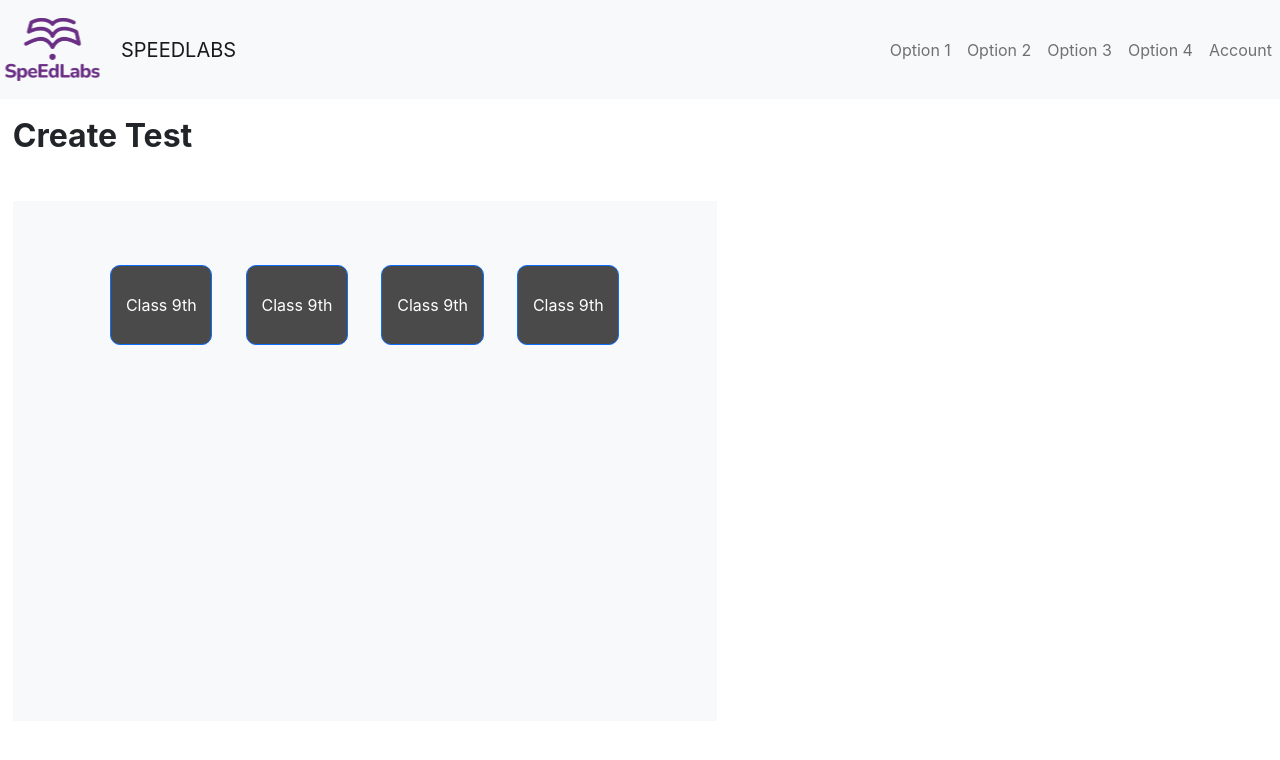
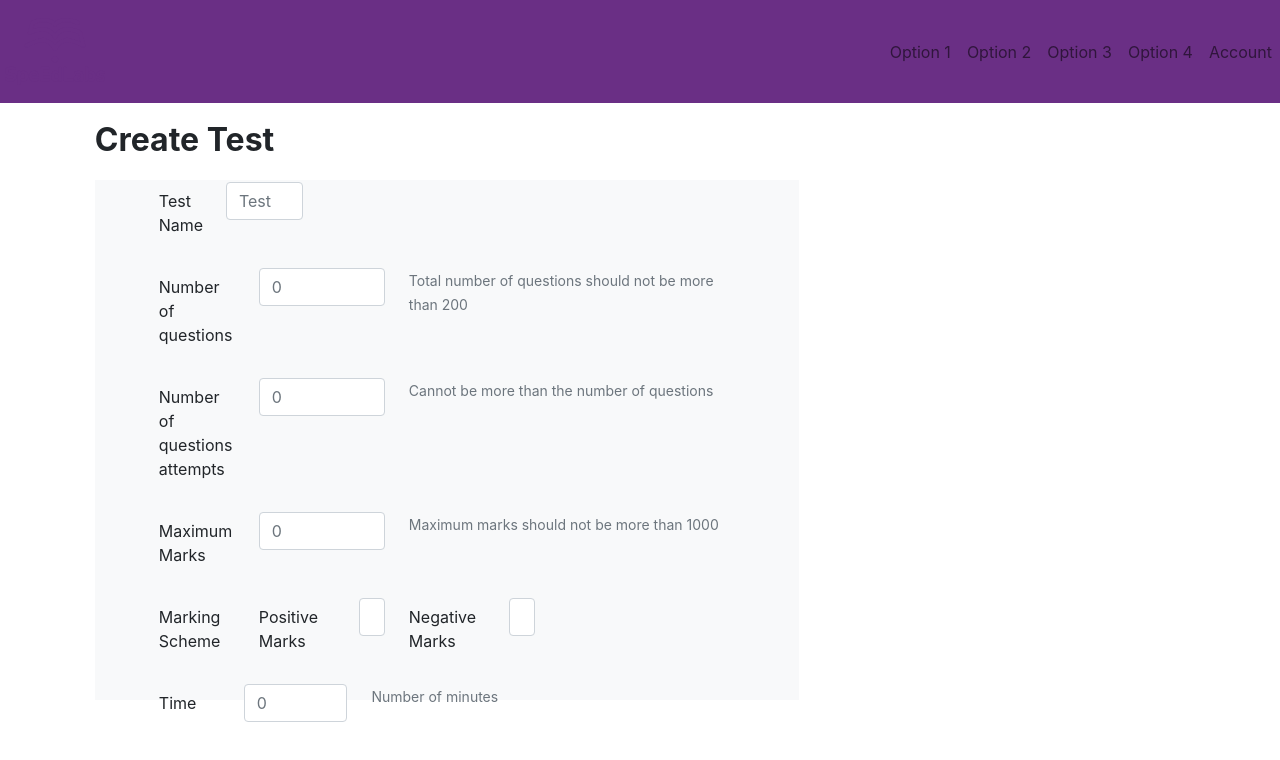
Before and after one commit to sumitshinde2608/SLTestCreationModule, a React (Create React App) app: page / in a window 1280 px wide. Shown: the top 760 px of the page. Built offline with nearby package versions, Linux system fonts and the light colour scheme.

Commit message:
converssion into new UI frames

```diff
--- a/src/App.js
+++ b/src/App.js
@@ -1,7 +1,7 @@
 import React from "react";
-import Navbar from "./Components/Navbar";
+import Navbar from "./Components/Navbar/Navbar";
 import Test from "./Containers/SelectTestDetails/SelectTestDetails";
-import Course from "./Containers/SelectCourseDetails/SelectCourseDetails";
+// import Course from "./Containers/SelectCourseDetails/SelectCourseDetails";
 import "./App.css";
 import { Button } from "react-bootstrap";
 
@@ -9,14 +9,15 @@ const App = () => {
 	return (
 		<div>
 			<Navbar />
-			<div style={{ padding: "1vw" }}>
-				<p style={{ fontSize: "2rem" }}>
-					<strong>Create Test</strong>
-				</p>
-				{/* <Test /> */}
-			</div>
-			<div style={{ padding: "1vw" }}>
-				<Course />
+
+			<div className='container'>
+				<div style={{ padding: "1vw" }}>
+					<p style={{ fontSize: "2rem" }}>
+						<strong>Create Test</strong>
+					</p>
+					<Test />
+				</div>
+				{/* <div style={{ padding: "1vw" }}><Course /></div> */}
 			</div>
 		</div>
 	);
--- /dev/null
+++ b/src/Components/Navbar/Navbar.css
@@ -0,0 +1,3 @@
+.custom-navbar {
+	background-color: #6a2f85;
+}
--- a/src/Components/Navbar.js
+++ b/src/Components/Navbar/Navbar.js
@@ -1,22 +1,22 @@
 import React from "react";
 import { Nav, NavDropdown, Navbar, Container } from "react-bootstrap";
-import logo from "../Assets/logo.svg";
-
+import logo from "../../Assets/logo.svg";
+import "./Navbar.css";
 const Navibar = () => {
 	return (
 		<div>
-			<Navbar collapseOnSelect expand='lg' bg='light' variant='light'>
+			<Navbar
+				collapseOnSelect
+				expand='lg'
+				variant='light'
+				className='custom-navbar'
+			>
 				<Navbar.Brand href='#home'>
 					{"     "}
 					<div style={{ padding: "5px" }}>
-						<img src={logo} height='63px' width='95px' />
+						<img src={logo} height='67px' width='100px' />
 					</div>
 				</Navbar.Brand>
-				<Navbar.Brand href='#home'>
-					{"     "}
-					SPEEDLABS
-				</Navbar.Brand>
-
 				<Navbar.Toggle aria-controls='responsive-navbar-nav' />
 				<Navbar.Collapse id='responsive-navbar-nav'>
 					<Nav className='me-auto'></Nav>
--- a/src/Containers/SelectTestDetails/SelectTestDetails.css
+++ b/src/Containers/SelectTestDetails/SelectTestDetails.css
@@ -5,6 +5,6 @@
 	display: flex;
 	flex-direction: column;
 	background-color: #f8f9fa;
-	/* align-items: center; */
-	/* justify-content: center; */
+	align-items: flex-start;
+	justify-content: center;
 }
```
